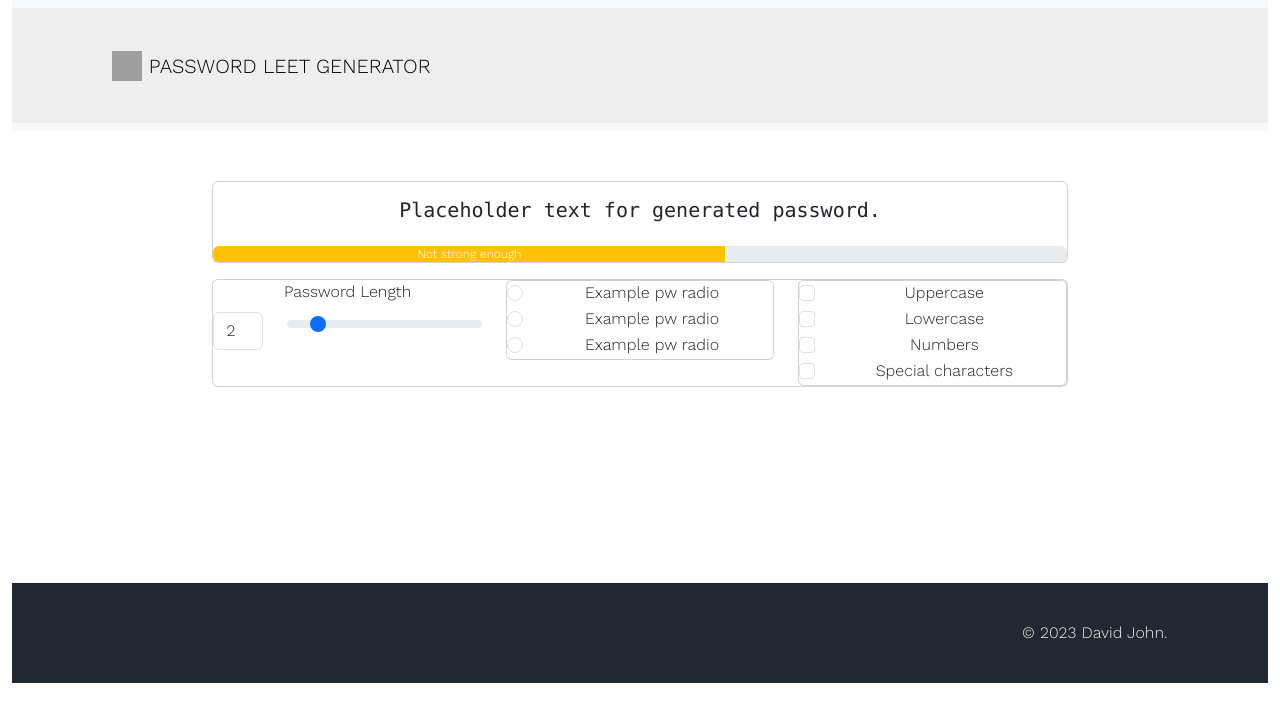
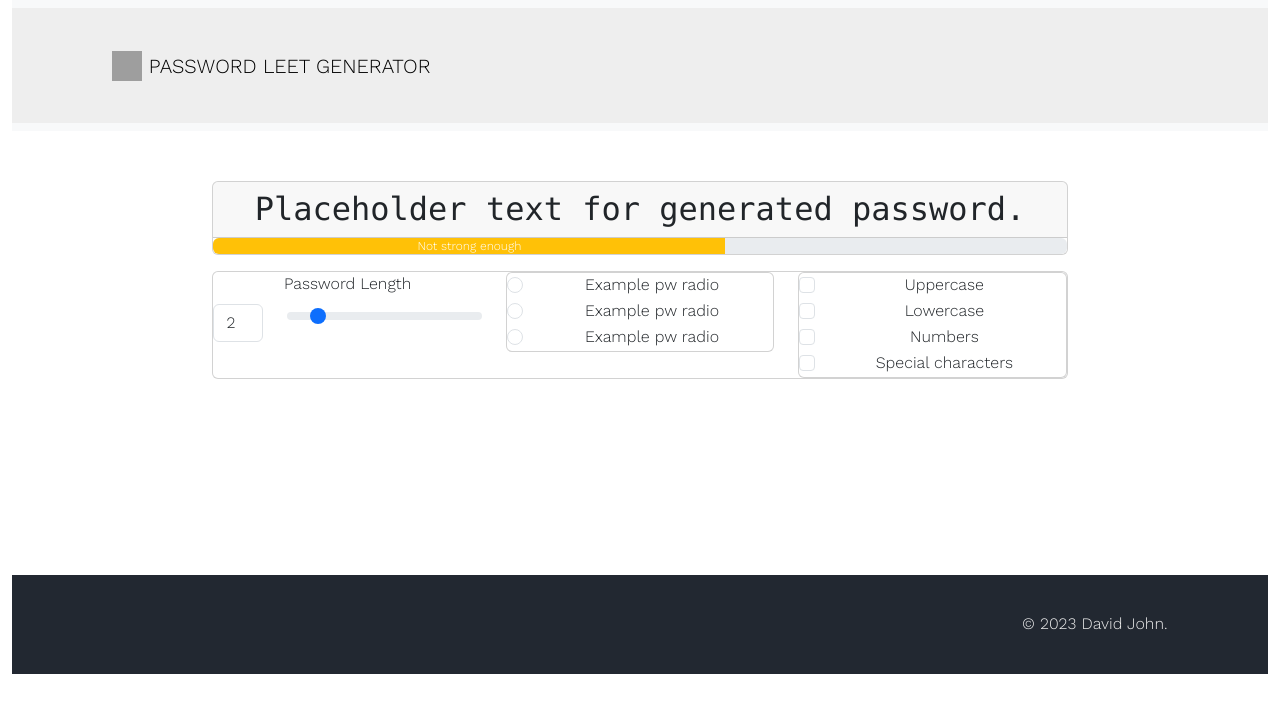
Before and after one commit to DavidJohnnnn/pwgen, a React (Create React App) app: page / in a window 1280 px wide. Shown: the top 722 px of the page. Built offline with nearby package versions, Linux system fonts and the light colour scheme; grey boxes are pictures that could not be loaded; a web font is replaced by a local one.

Commit message:
Updated styling for top row

```diff
--- a/src/Components/PasswordLine.js
+++ b/src/Components/PasswordLine.js
@@ -12,9 +12,9 @@ export default function PasswordLine() {
   return (
     <>
       <Card>
-        <Card.Body style={pwLine}>
-          <Card.Title>Placeholder text for generated password.</Card.Title>
-        </Card.Body>
+        <Card.Header as="h2" style={pwLine}>
+          Placeholder text for generated password.
+        </Card.Header>
         <ProgressBar now={60} variant="warning" label={"Not strong enough"} />
       </Card>
     </>
```
